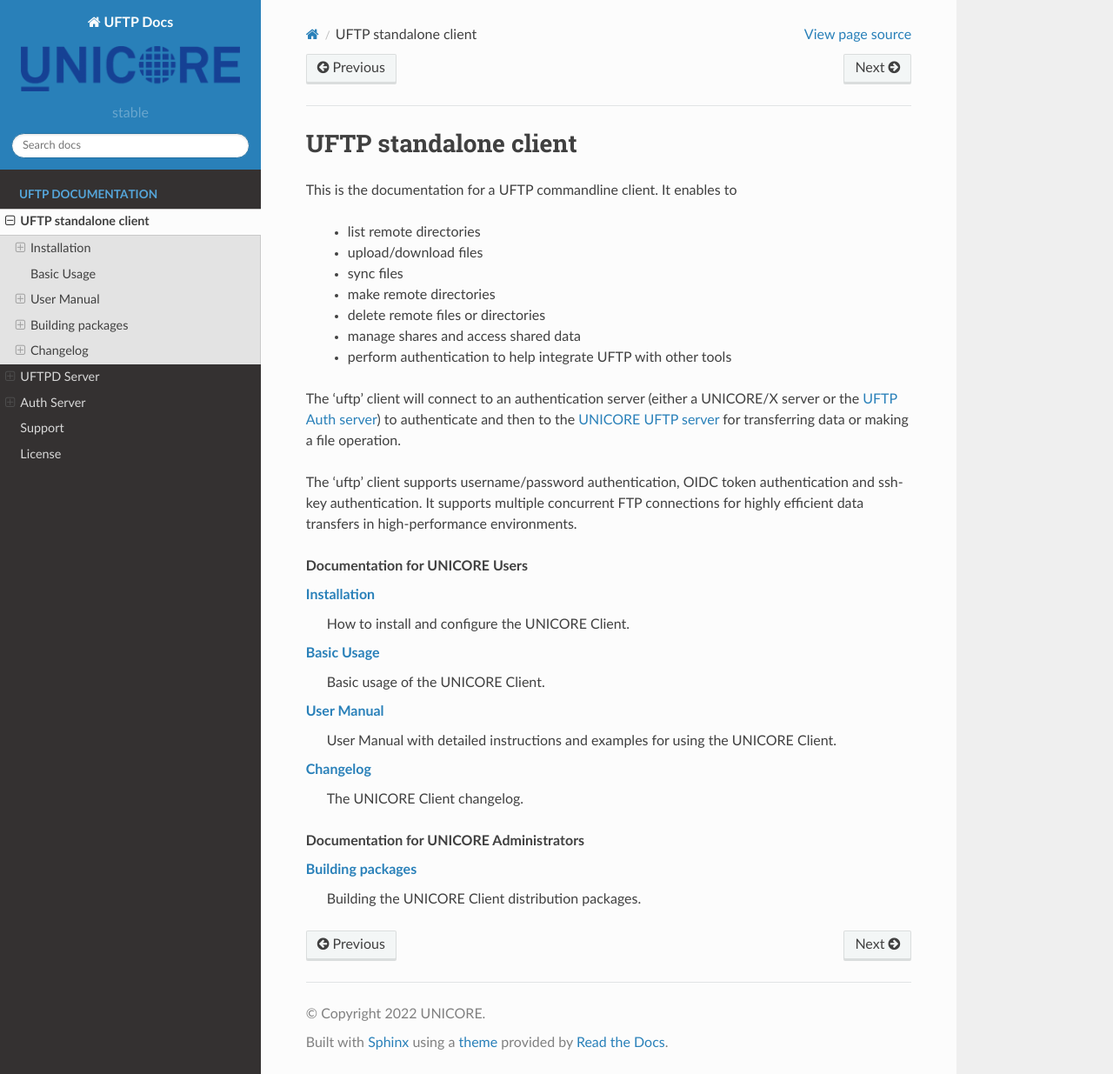
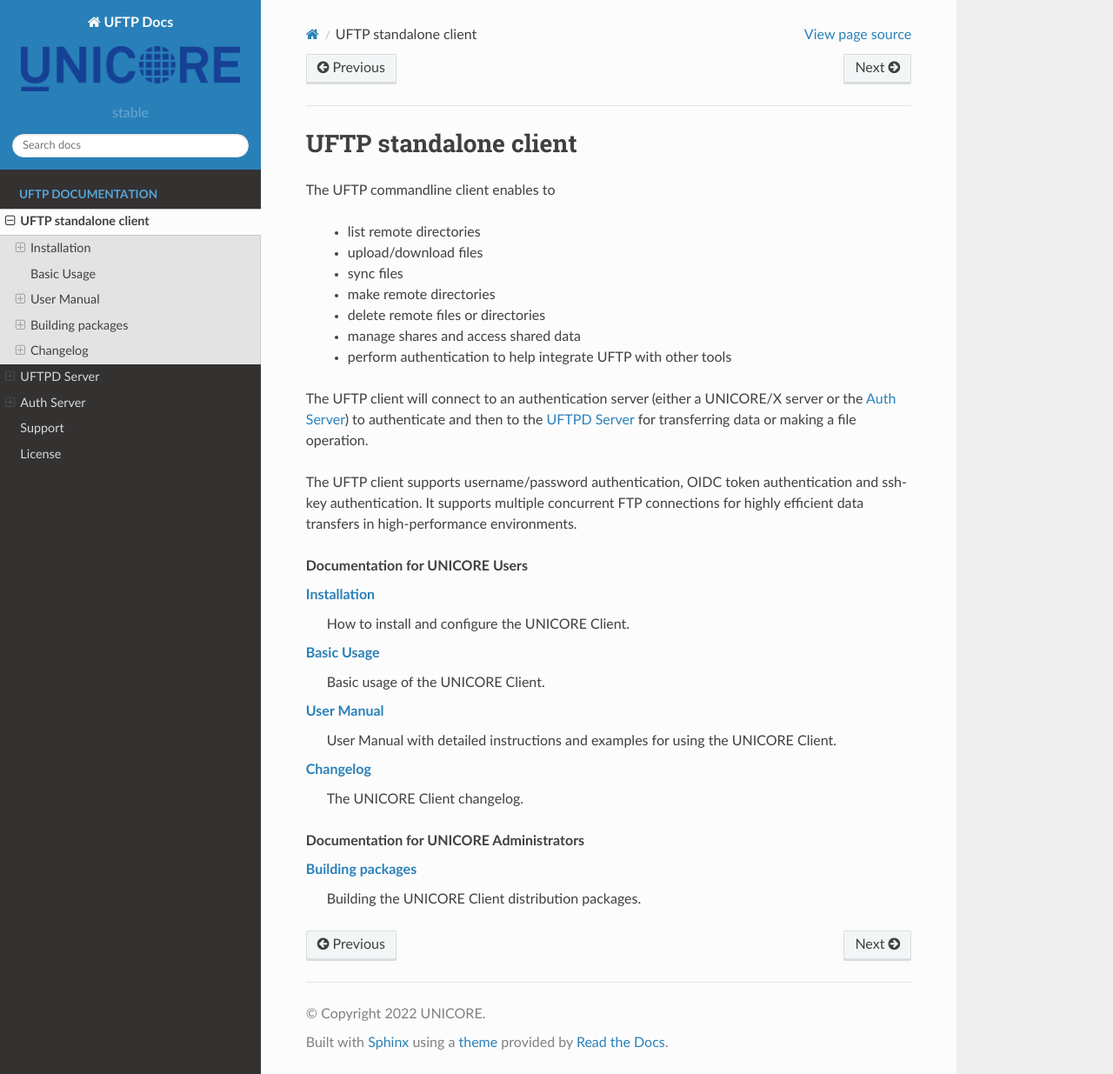
Before and after one commit to UNICORE-EU/uftp-docs, a Sphinx documentation site: the page built from source/uftp-client/index.rst, in a window 1280 px wide and 1235 px high. Shown: the whole window at 87% size. Built offline with Sphinx 7.4.7 and the Read the Docs theme 2.0.0, drawn with Linux system fonts in a browser that asks for light colours.

Commit message:
small changes for consistancy

```diff
--- a/source/conf.py
+++ b/source/conf.py
@@ -75,7 +75,7 @@
     #'display_version': True,
     'prev_next_buttons_location': 'both',
     #'style_external_links': False,
-    #'vcs_pageview_mode': 'view',
+    #'vcs_pageview_mode': 'blob',
     #'style_nav_header_background': '#2980B9',
     # Toc options
     'collapse_navigation': False,
--- a/source/uftp-client/index.rst
+++ b/source/uftp-client/index.rst
@@ -5,7 +5,7 @@
 UFTP standalone client
 **********************
 
-This is the documentation for a UFTP commandline client. It enables to
+The UFTP commandline client enables to
 
  * list remote directories
  * upload/download files
@@ -16,11 +16,10 @@
  * perform authentication to help integrate
    UFTP with other tools
 
-The 'uftp' client will connect to an authentication server (either a
-UNICORE/X server or the :ref:`UFTP Auth server <authserver>`) to authenticate and then to
-the :ref:`UNICORE UFTP server <uftpd>` for transferring data or making a file operation.
+The UFTP client will connect to an authentication server (either a UNICORE/X server or the :ref:`authserver`) to authenticate and then to
+the :ref:`uftpd` for transferring data or making a file operation.
 
-The 'uftp' client supports username/password authentication, OIDC
+The UFTP client supports username/password authentication, OIDC
 token authentication and ssh-key authentication. It supports multiple concurrent FTP connections for highly efficient data transfers in high-performance environments.
 
 
--- a/source/uftp-client/installing.rst
+++ b/source/uftp-client/installing.rst
@@ -10,9 +10,9 @@
 
 * Java 8 or later (OpenJDK preferred)
 
-* Access to a :ref:`UFTP authentication service <authserver>` and the corresponding :ref:`UFTPD server <uftp>`.
+* Access to a UFTP authentication service (either a UNICORE/X server or the :ref:`authserver`) and to the corresponding :ref:`uftpd`.
 
-To use the client, you need to know the address of the :ref:`UFTP authentication service <authserver>`. You need also to have the valid credentials for the UFTP authentication.
+To use the client, you need to know the address of the UFTP authentication service. You need also to have the valid credentials for the UFTP authentication.
 
 
 Installation and Configuration
--- a/source/uftp-client/manual.rst
+++ b/source/uftp-client/manual.rst
@@ -433,7 +433,7 @@
 +++++++++++++++++++++++
 
 For anonymous access via HTTP you need to use the correct URL. If you create (or list) shares,
-the 'uftp' client will show the required links. You can download the file e.g. using ``wget``.
+the UFTP client will show the required links. You can download the file e.g. using ``wget``.
 
 
 Downloading/uploading using the UFTP protocol
--- a/source/uftpd/index.rst
+++ b/source/uftpd/index.rst
@@ -3,20 +3,20 @@
 UFTPD Server
 ************
 
-The UFTP server provides a high-performance data transfer based on passive FTP.
+The UFTPD server provides a high-performance data transfer based on passive FTP.
 
 For a full UFTP server installation, you will additionally need either a  UNICORE/X server installation or the more lightweight :ref:`Auth server <authserver>` package.
 
 
 .. topic:: How does UFTP work
 
-  The UFTP file server, called 'uftpd', listens on two ports (which may be on two different network interfaces):
+  The UFTP file server, called ':ref:`UFTPD <uftpd>`', listens on two ports (which may be on two different network interfaces):
 
   - the command port receives control commands
 
   - the listen port accepts data connections from clients.
 
-  The uftpd server is "controlled" by an :ref:`Auth server <authserver>` or UNICORE/X via the command port, and receives/sends data directly from/to a client machine (which can be an actual user client machine or another server). The client connnects to the "listen" port, which has to be accessible from external machines. The client opens additional data commection(s) via the passive FTP protocol.
+  The UFTPD server is "controlled" by an :ref:`Auth server <authserver>` or UNICORE/X via the command port, and receives/sends data directly from/to a client machine (which can be an actual user client machine or another server). The client, e.g. :ref:`uftp-client`, connnects to the "listen" port, which has to be accessible from external machines. The client opens additional data commection(s) via the passive FTP protocol.
 
   The sequence for a UFTP file transfer is as follows:
 
```
Also changed, not shown: other parts of source/uftp-client/manual.rst (+2 -2 lines), source/index.rst (+17 -19 lines).
